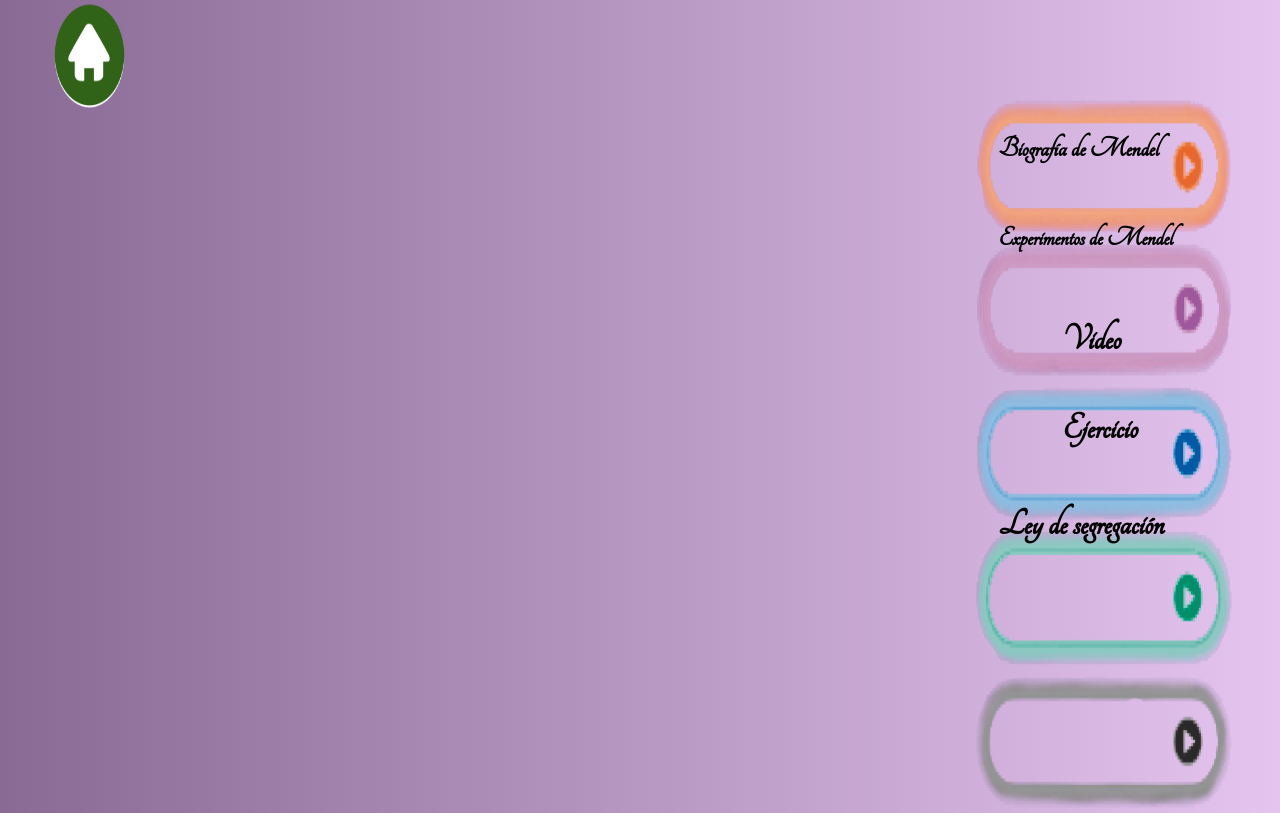
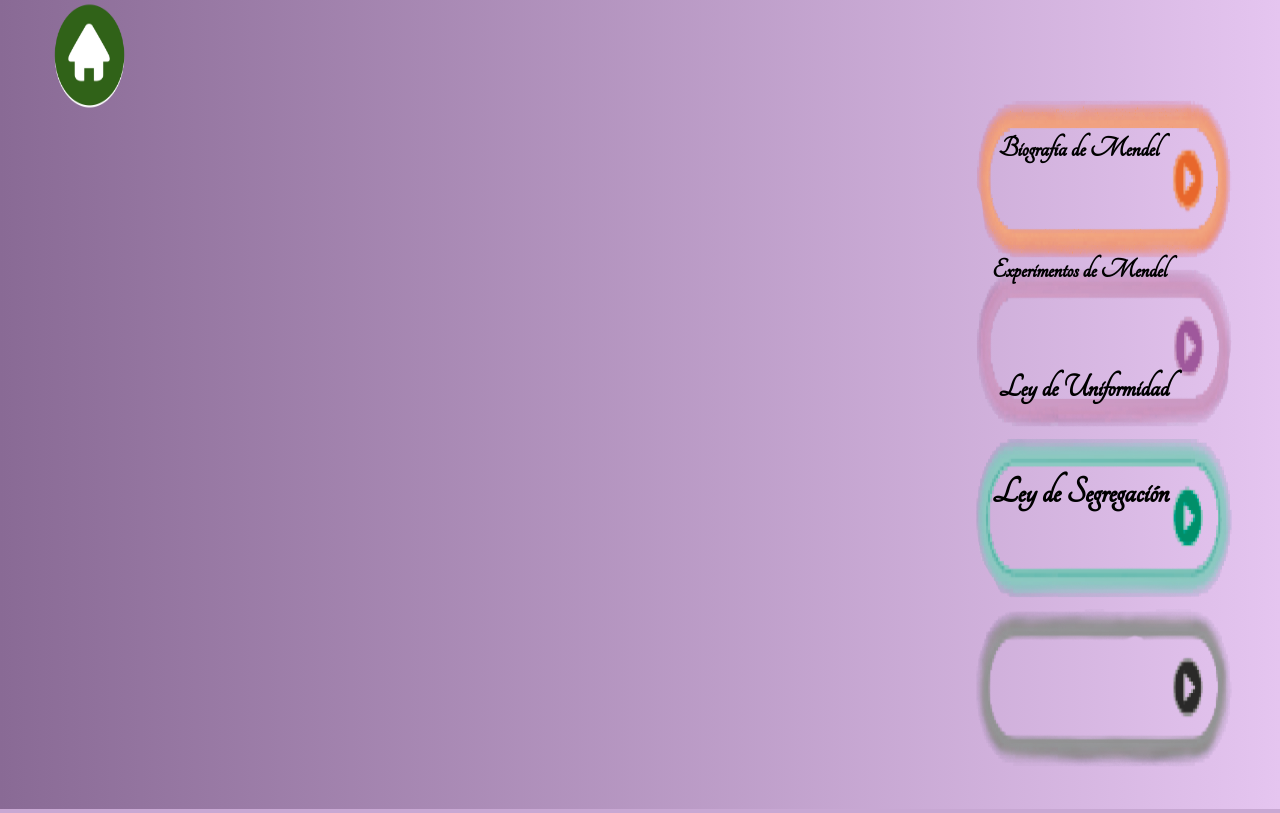
Before and after one commit to nicasop/mendelEncarta, a PHP site: page /videos.php in a window 1280 px wide. Shown: the part 26-839 px from the top of the page. Run offline with PHP 8.4, Linux system fonts and the light colour scheme.

Commit message:
Cine lis6to

```diff
--- a/css/estilosv.css
+++ b/css/estilosv.css
@@ -73,35 +73,28 @@ header{
     font-size: 2.2vw;
     font-family: 'Tangerine', serif;
     position: absolute;
-    margin-top: 15.5%;
-    margin-left: 78%;
+    margin-top: 18%;
+    margin-left: 77.5%;
     z-index: 1;
 }
 
 .video3{
-    font-size: 3vw;
+    font-size: 2.6vw;
     font-family: 'Tangerine', serif;
     position: absolute;
-    margin-top: 23%;
-    margin-left: 83%;
+    margin-top: 27%;
+    margin-left: 78%;
     z-index: 1;
 }
 .video4{
     font-size: 3vw;
     font-family: 'Tangerine', serif;
     position: absolute;
-    margin-top: 30%;
-    margin-left: 83%;
+    margin-top: 35%;
+    margin-left: 77.5%;
     z-index: 1;
 }
-.video5{
-    font-size: 3vw;
-    font-family: 'Tangerine', serif;
-    position: absolute;
-    margin-top: 37.5%;
-    margin-left: 78%;
-    z-index: 1;
-}
+
 
 .contenedor{
     position: absolute;
--- a/videos.php
+++ b/videos.php
@@ -27,25 +27,22 @@
         <div class="botones">
         <a href="videos.php?id=2"><img src="imagenes/boton2.png" style="width: 100%; height: 100%;"></a>
  </div>
+
         <div class="botones">
-        <a href="videos.php?id=3"><img src="imagenes/boton3.png" style="width: 100%; height: 100%;"></a>
+        <a href="videos.php?id=3"><img src="imagenes/boton4.png" style="width: 100%; height: 100%;"></a>
 
         </div>
         <div class="botones">
-        <a href="videos.php?id=4"><img src="imagenes/boton4.png" style="width: 100%; height: 100%;"></a>
-
-        </div>
-        <div class="botones">
-        <a href="videos.php?id=5"><img src="imagenes/boton5.png" style="width: 100%; height: 100%;"></a>
+        <a href="videos.php?id=4"><img src="imagenes/boton5.png" style="width: 100%; height: 100%;"></a>
 
         </div>
     </div>
 
     <h1 class="video1" >Biografía de Mendel</h1>
     <h1 class="video2" >Experimentos de Mendel</h1>
-    <h1 class="video3" >Video</h1>
-    <h1 class="video4" >Ejercicio</h1>
-    <h1 class="video5" >Ley de segregación</h1>
+
+    <h1 class="video3" >Ley de Uniformidad</h1>
+    <h1 class="video4" >Ley de Segregación</h1>
     <div class ="contenedor">
     <?php
             $id = 0;
@@ -61,15 +58,12 @@
                 echo '<iframe width="100%" height="100%" src="https://www.youtube.com/embed/LxBHcgt5rDk" title="YouTube video player" frameborder="0" allow="accelerometer; autoplay; clipboard-write; encrypted-media; gyroscope; picture-in-picture" allowfullscreen></iframe>';
 
             }
+
             else if( $id ==3){
-                echo '<iframe width="100%" height="100%" src="https://www.youtube.com/embed/jyhVPOWP2G8" title="YouTube video player" frameborder="0" allow="accelerometer; autoplay; clipboard-write; encrypted-media; gyroscope; picture-in-picture" allowfullscreen></iframe>';
+                echo '<iframe width="100%" height="100%" src="https://www.youtube.com/embed/xLgk2l6Gg2M" title="YouTube video player" frameborder="0" allow="accelerometer; autoplay; clipboard-write; encrypted-media; gyroscope; picture-in-picture" allowfullscreen></iframe>';
 
             }
             else if( $id ==4){
-                echo '<iframe width="100%" height="100%" src="https://www.youtube.com/embed/xLgk2l6Gg2M" title="YouTube video player" frameborder="0" allow="accelerometer; autoplay; clipboard-write; encrypted-media; gyroscope; picture-in-picture" allowfullscreen></iframe>';
-
-            }
-            else if( $id ==5){
                 echo '<iframe width="100%" height="100%" src="https://www.youtube.com/embed/8Se-vCQhDsQ" title="YouTube video player" frameborder="0" allow="accelerometer; autoplay; clipboard-write; encrypted-media; gyroscope; picture-in-picture" allowfullscreen></iframe>';
 
             }
```
